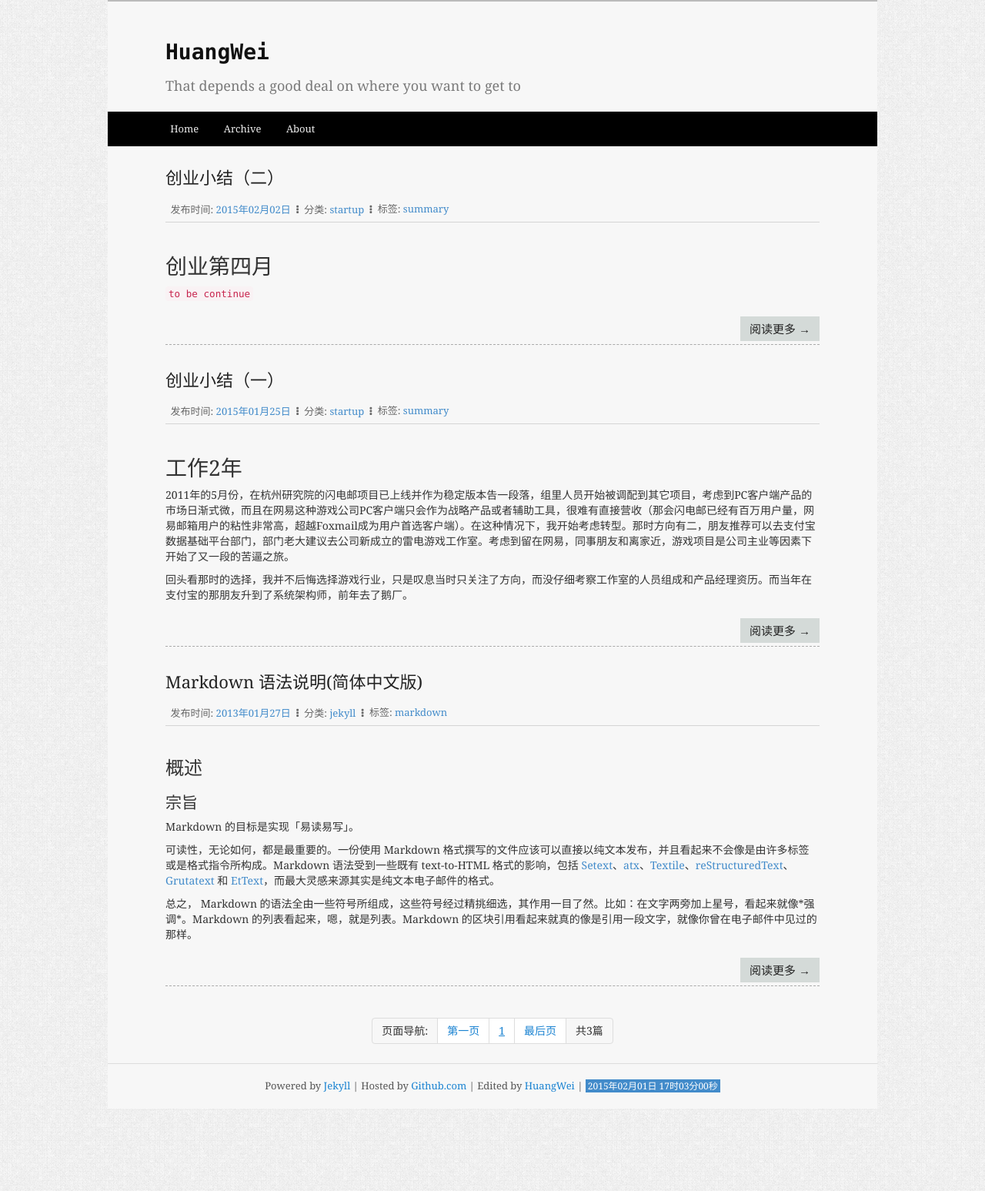
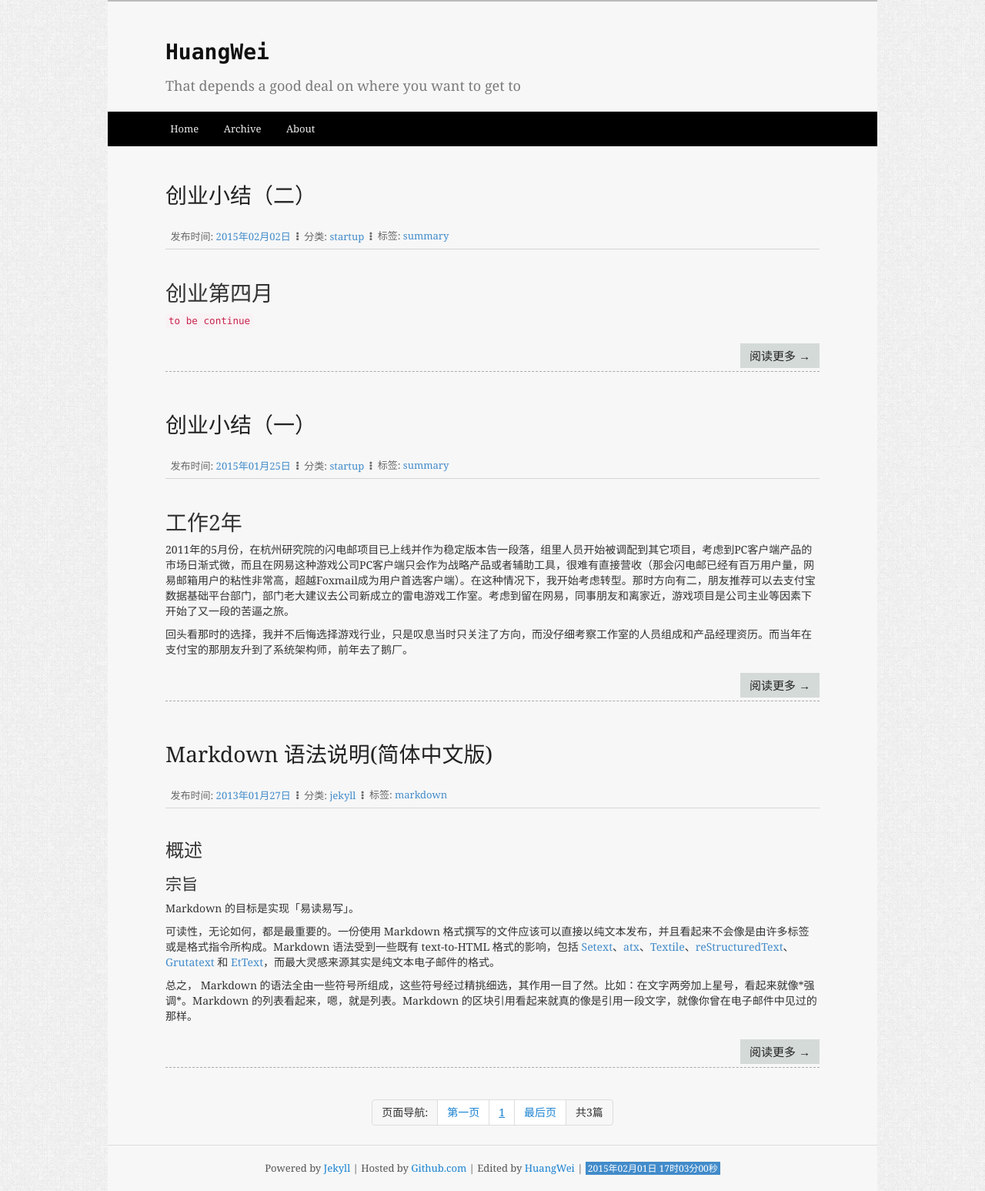
Before and after one commit to huangwei1024/huangwei1024.github.io, a Jekyll site: the page built from index.html, in a window 1280 px wide. Shown: the whole page at 77% size. Built offline with Jekyll 4.4.1, drawn with Linux system fonts in a browser that asks for light colours; Markdown is read by kramdown in place of the engine named in the settings; the list of posts is cut into pages by our own code; comment, search, counter and statistics services are not loaded.

Commit message:
h1 the index title

```diff
--- a/_layouts/post.html
+++ b/_layouts/post.html
@@ -4,7 +4,7 @@ layout: default
 
 <div class="page-content">
     <div class="post-heading">
-        {{ page.title }}
+        <h1>{{ page.title }}</h1>
     </div>
     <div class="post-meta">
         <span>
--- a/index.html
+++ b/index.html
@@ -6,7 +6,7 @@ title: Homepage
 {% for post in paginator.posts %}
 <div class="page-content">
     <div class="post-heading">
-        <a href="{{ post.url }}">{{ post.title }}</a>
+        <h1><a href="{{ post.url }}">{{ post.title }}</a></h1>
     </div>
     <div class="post-meta">
         <span>
```
